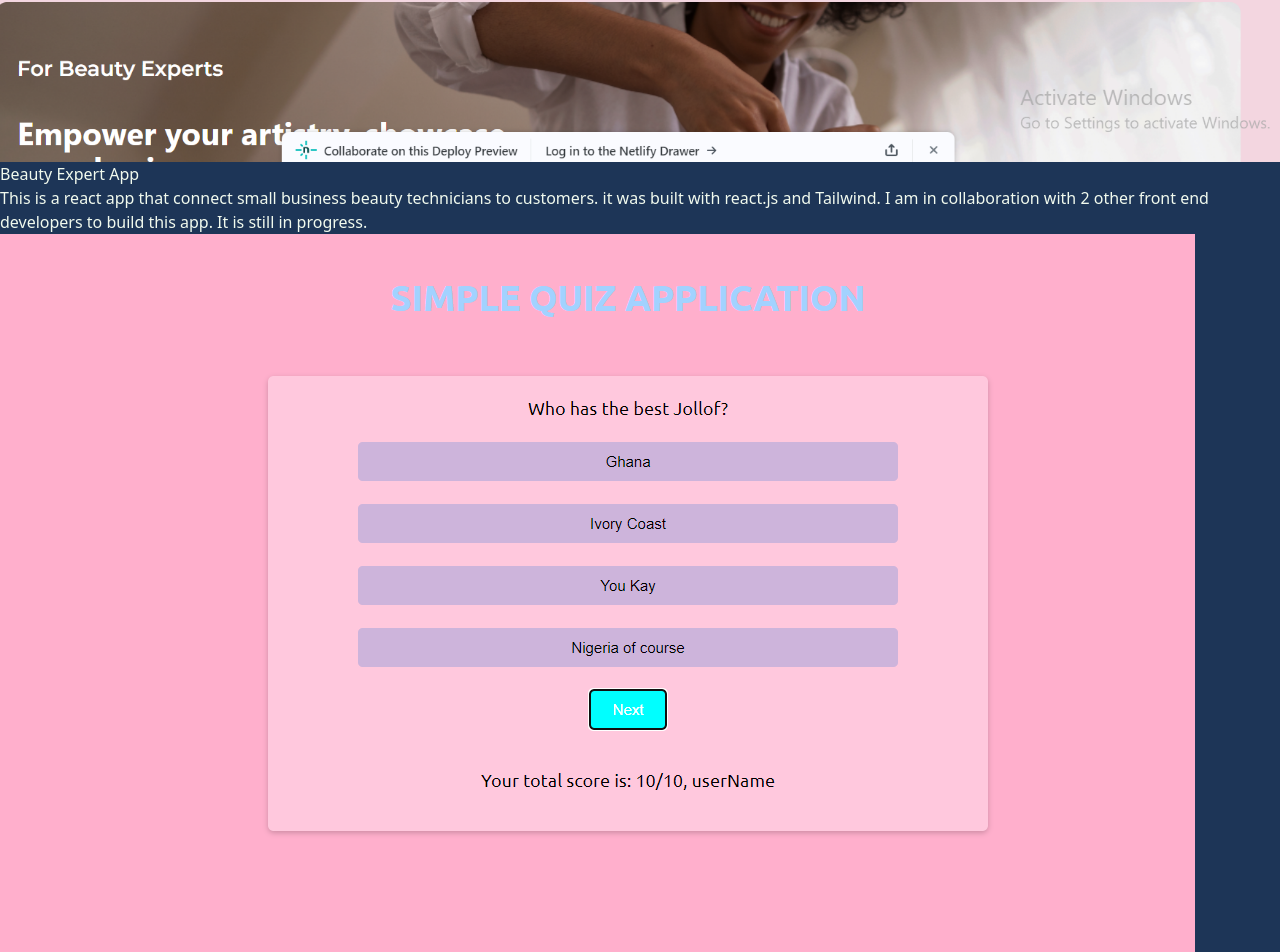
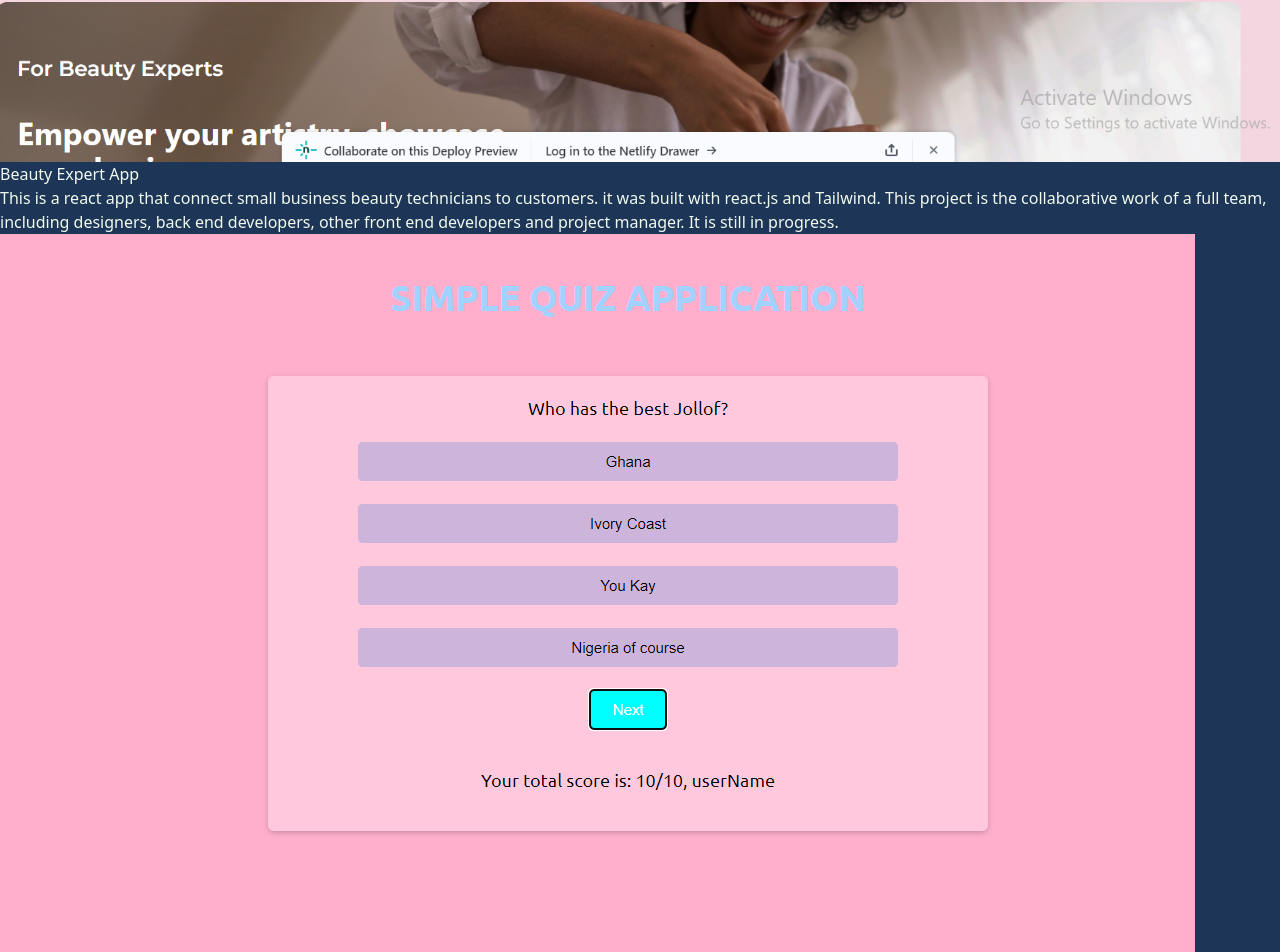
Before and after one commit to TaiwoSaidat/my-portfolio-app, a React (Vite) app: page / in a window 1280 px wide. Shown: the part 2276-3228 px from the top of the page. Built offline with nearby package versions, Linux system fonts and the light colour scheme.

Commit message:
chore: project

```diff
--- a/src/components/layout/Projects.jsx
+++ b/src/components/layout/Projects.jsx
@@ -31,7 +31,8 @@ function Projects() {
 					</h2>
 					<p>
 						This is a react app that connect small business beauty technicians to customers. it was built with react.js and Tailwind.
-						I am in collaboration with 2 other front end developers to build this app. It is still in progress.
+						This project is the collaborative work of a full team, including designers, back end developers, other front end developers
+						 and project manager. It is still in progress.
 					</p>
 				</div>
 			</div>
```
